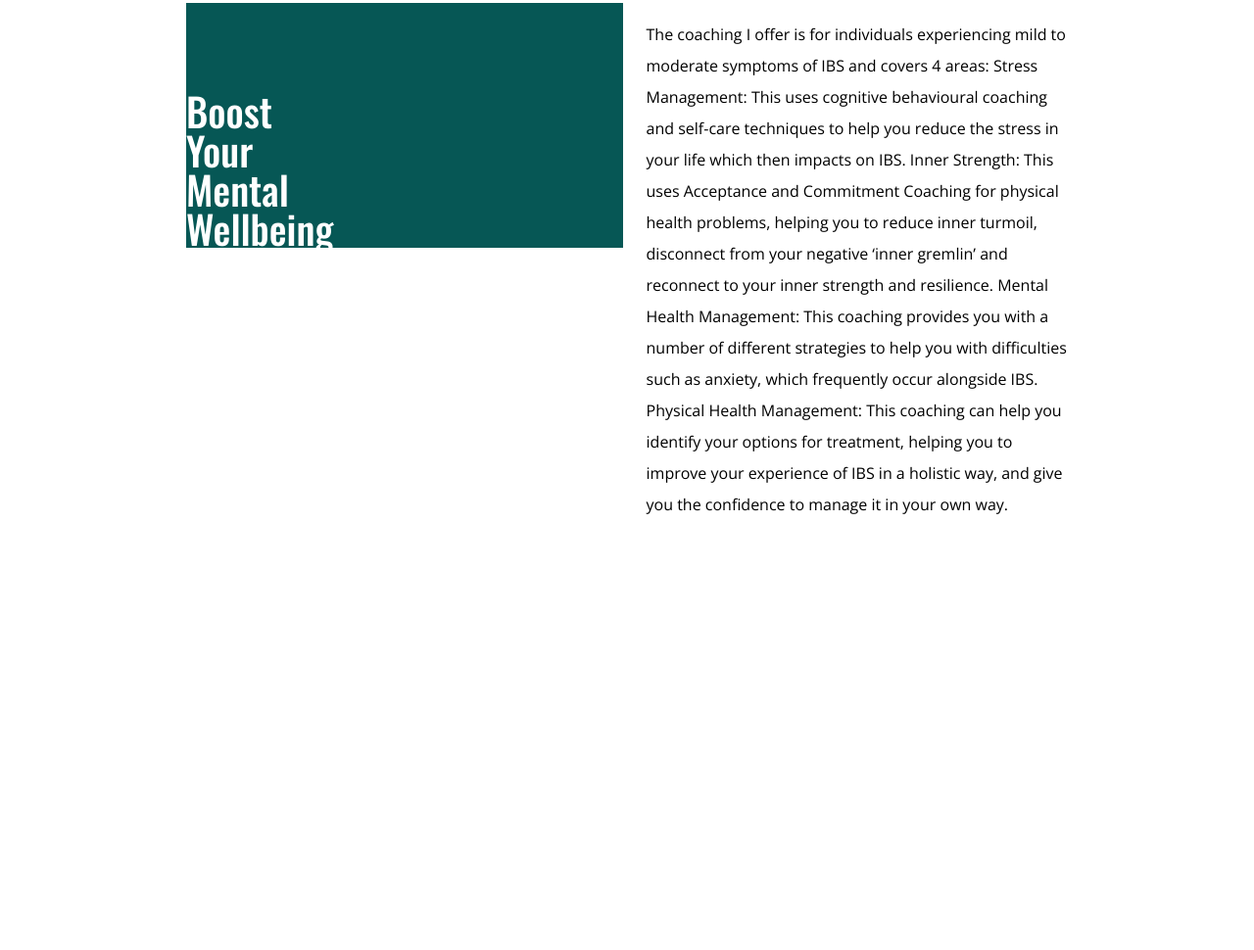
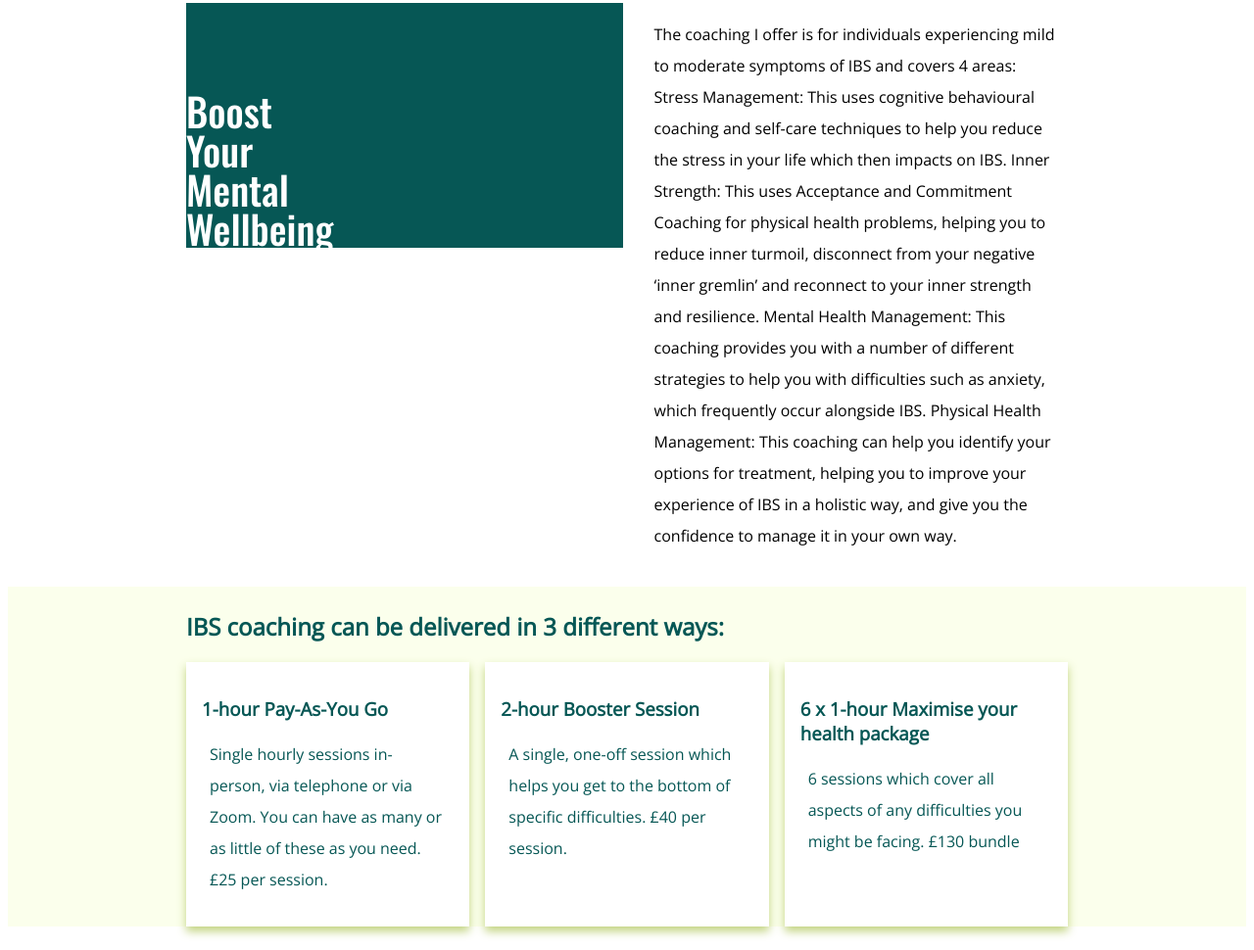
Before and after one commit to tanktoptimmy/ibs-essentialself, a plain HTML site: page index.html in a window 1280 px wide. Shown: the part 1169-2139 px from the top of the page at 98% size. Before the commit the page ends 1732 px from the top, so only its background shows below. Drawn offline with nearby package versions, Linux system fonts and the light colour scheme.

Commit message:
adding prices

```diff
--- a/index.html
+++ b/index.html
@@ -33,7 +33,27 @@
 
       Mental Health Management: This coaching provides you with a number of different strategies to help you with difficulties such as anxiety, which frequently occur alongside IBS.
 
-      Physical Health Management: This coaching can help you identify your options for treatment, helping you to improve your experience of IBS in a holistic way, and give you the confidence to manage it in your own way.</div>
+      Physical Health Management: This coaching can help you identify your options for treatment, helping you to improve your experience of IBS in a holistic way, and give you the confidence to manage it in your own way.
     </p>
+  </div>
+  <section class="pricesHolder">
+    <div class="prices">
+      <h2 class="pricesTitle">IBS coaching can be delivered in 3 different ways:</h2>
+      <div class="cardsHolder">
+        <div class="card">
+          <h3>1-hour Pay-As-You Go</h3>
+          <p>Single hourly sessions in-person, via telephone or via Zoom. You can have as many or as little of these as you need. £25 per session.</p>
+        </div>
+        <div class="card">
+          <h3>2-hour Booster Session</h3>
+          <p>A single, one-off session which helps you get to the bottom of specific difficulties. £40 per session.</p>
+        </div>
+        <div class="card">
+          <h3>6 x 1-hour Maximise your health package</h3>
+          <p>6 sessions which cover all aspects of any difficulties you might be facing. £130 bundle</p>
+        </div>
+      </div>
+    </div>
+  </section>
 </body>
 </html>
--- a/main.css
+++ b/main.css
@@ -2,11 +2,15 @@
   --dark-green: #065755;
   --blue-green: #2FBFBC;
   --lime-green: #B8D734;
+  --light-green: #FBFFEC;
   --white: #ffffff;
 
   --mx1: 8px;
   --mx2: 16px;
   --mx3: 24px;
+  --mx4: 32px;
+
+  --max-width: 900px
 }
 
 body {
@@ -14,6 +18,7 @@ body {
 }
 p {
   line-height: 2em;
+  margin-inline: var(--mx1);
 }
 
 .logo {
@@ -28,7 +33,7 @@ p {
   line-height: 1.25em;
   padding: var(--mx2) var(--mx3);
   color: var(--dark-green);
-  max-width: 900px;
+  max-width: 60ch;
   margin: var(--mx3) auto;
 }
 .centered {
@@ -41,7 +46,7 @@ p {
 
 .maingrid {
   gap: var(--mx3);
-  max-width: 900px;
+  max-width: var(--max-width);
   margin: auto;
   grid-template-areas:
     "text1"
@@ -105,6 +110,34 @@ p {
   transform: rotate(-30deg);
 }
 
+.pricesHolder {
+  background-color: var(--light-green)
+}
+.prices {
+  max-width: var(--max-width);
+  padding-bottom: var(--mx4);
+  margin: 0 auto var(--mx3);
+  padding-inline: var(--mx2);
+}
+
+.pricesTitle {
+  padding-top: var(--mx3);
+  color: var(--dark-green)
+}
+
+.cardsHolder {
+  display: grid;
+  grid-template-columns: 1fr;
+  gap: var(--mx2)
+}
+
+.card {
+  color: var(--dark-green);
+  background: var(--white);
+  filter: drop-shadow(0px 5px 5px #C2D37F);
+  padding: var(--mx2);
+}
+
 @media (min-width: 750px) {
   .maingrid {
     grid-template-areas:
@@ -116,4 +149,10 @@ p {
     height: 250px;
     font-size: 40px;
   }
+  .cardsHolder {
+    grid-template-columns: 1fr 1fr 1fr;
+  }
+  .prices {
+    padding: 0;
+  }
 }
```
